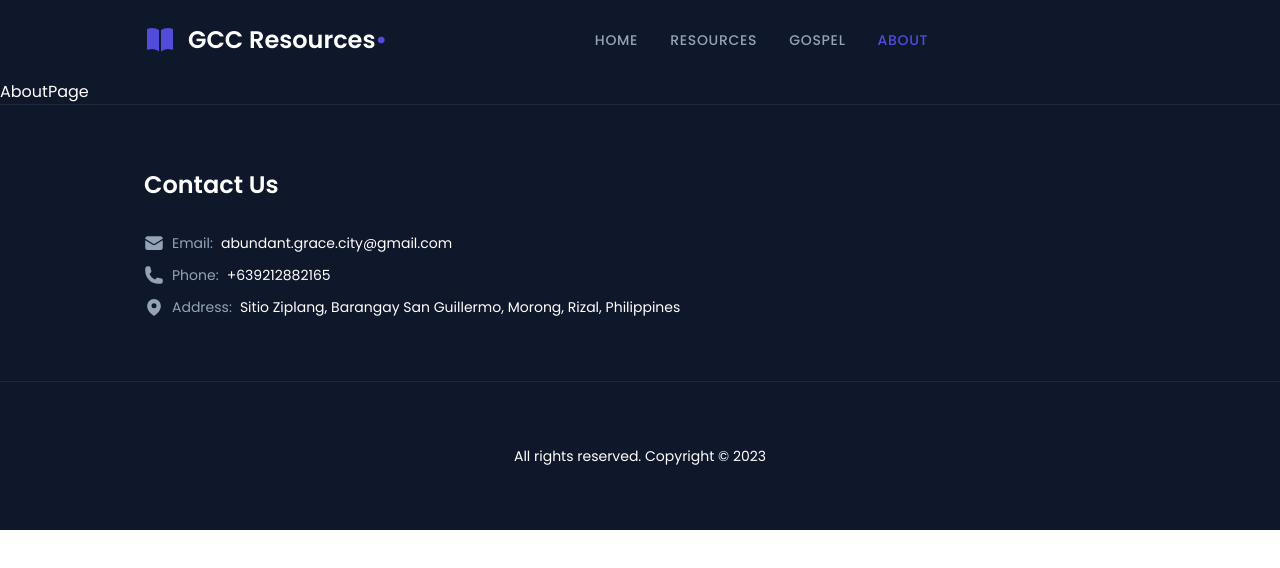
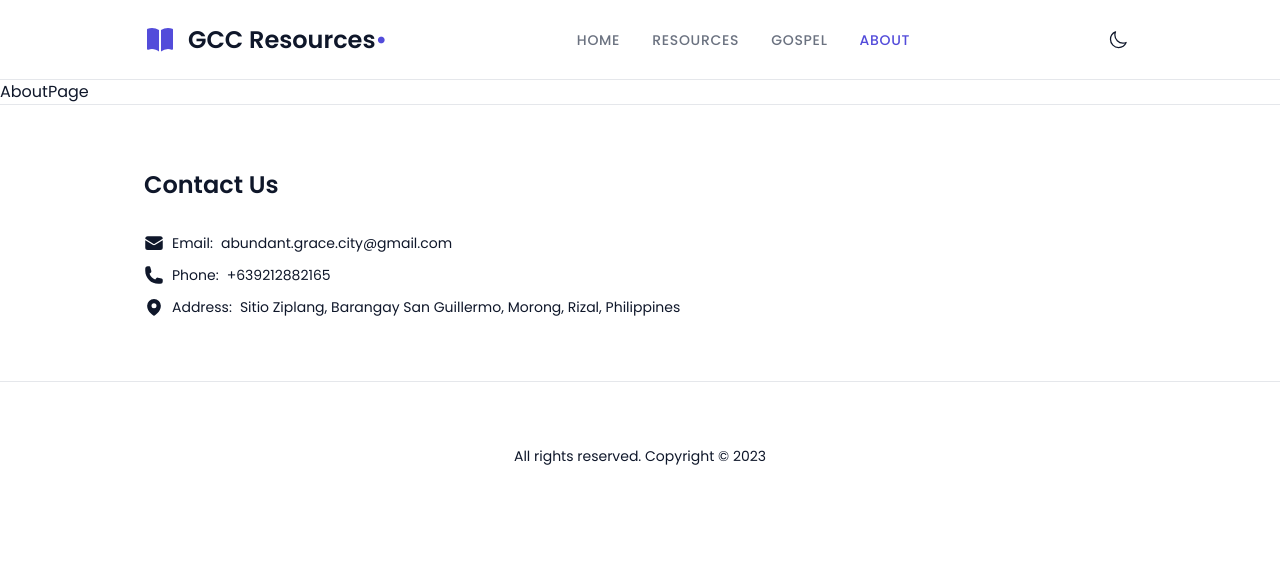
Before and after one commit to engrjeff/gcc-site, a Next.js app: page /about in a window 1280 px wide. Shown: the top 568 px of the page. Built offline with nearby package versions, Linux system fonts and the light colour scheme.

Commit message:
apply dark mode

```diff
--- a/src/components/Footer.tsx
+++ b/src/components/Footer.tsx
@@ -27,33 +27,33 @@ const footerLinks = [
 
 function Footer() {
   return (
-    <footer className='bg-slate-900 text-white border-t border-slate-800 text-sm'>
+    <footer className='dark:bg-slate-900 dark:text-white border-t border-gray-200 dark:border-slate-800 text-sm'>
       <div className='container mx-auto max-w-6xl flex py-16'>
         <ul className='space-y-3'>
           <li className='mb-8'>
             <p className='text-2xl font-semibold'>Contact Us</p>
           </li>
-          <li className='flex items-center gap-2 text-slate-400'>
+          <li className='flex items-center gap-2 dark:text-slate-400'>
             <EnvelopeIcon className='w-5 h-5' />
             <span>Email: </span>
             <a
               href='mailto:abundant.grace.city@gmail.com'
-              className='text-white'
+              className='dark:text-white'
             >
               <span>abundant.grace.city@gmail.com</span>
             </a>
           </li>
-          <li className='flex items-center gap-2 text-slate-400'>
+          <li className='flex items-center gap-2 dark:text-slate-400'>
             <PhoneIcon className='w-5 h-5' />
             <span>Phone: </span>
-            <a href='tel:+639212882165' className='text-white'>
+            <a href='tel:+639212882165' className='dark:text-white'>
               <span>+639212882165</span>
             </a>
           </li>
-          <li className='flex md:items-center gap-2 text-slate-400'>
+          <li className='flex md:items-center gap-2 dark:text-slate-400'>
             <MapPinIcon className='w-5 h-5' />
             <span>Address: </span>
-            <span className='text-white'>
+            <span className='dark:text-white'>
               <span>
                 Sitio Ziplang, Barangay San Guillermo, Morong, Rizal,
                 Philippines
@@ -62,7 +62,7 @@ function Footer() {
           </li>
         </ul>
       </div>
-      <div className='py-16 border-t border-slate-800 text-center'>
+      <div className='py-16 border-t border-gray-200 dark:border-slate-800 text-center'>
         <p>All rights reserved. Copyright &copy; {new Date().getFullYear()}</p>
       </div>
     </footer>
--- a/src/components/Header.tsx
+++ b/src/components/Header.tsx
@@ -12,7 +12,7 @@ function Header() {
     href === "/" ? router.pathname === href : router.pathname.includes(href);
 
   return (
-    <header className='sticky top-0 left-0 z-20 h-20 w-full bg-coolnavy text-white'>
+    <header className='sticky top-0 left-0 z-20 h-20 w-full dark:bg-coolnavy dark:text-white bg-white text-coolnavy px-3 border-b border-gray-200 dark:border-slate-800'>
       <nav className='container max-w-6xl flex h-full items-center'>
         <Link
           href='/'
@@ -33,7 +33,7 @@ function Header() {
                   "text-sm font-medium uppercase tracking-wider transition-colors",
                   isActive(item.path)
                     ? "text-primary hover:text-primary"
-                    : "text-slate-400 hover:text-white"
+                    : "text-gray-500 dark:text-slate-400 hover:text-primary dark:hover:text-white"
                 )}
               >
                 {item.label}
@@ -41,6 +41,9 @@ function Header() {
             </li>
           ))}
         </ul>
+        <div className='ml-auto'>
+          <ThemeToggle />
+        </div>
       </nav>
     </header>
   );
--- a/src/components/MediaListItem.tsx
+++ b/src/components/MediaListItem.tsx
@@ -23,8 +23,8 @@ function MediaListItem(props: MediaListItemProps) {
   } = props;
 
   return (
-    <div className='flex md:items-center gap-4 lg:gap-10 px-2 md:px-4 py-2 hover:bg-slate-800 rounded-lg group'>
-      <span className='text-xl lg:text-2xl font-bold text-slate-600'>
+    <div className='flex md:items-center gap-4 lg:gap-10 px-2 md:px-4 py-2 hover:bg-gray-100 dark:hover:bg-slate-800 rounded-lg group'>
+      <span className='text-xl lg:text-2xl font-bold text-gray-300 dark:text-slate-600'>
         {index < 10 ? "0" + (index + 1) : index + 1}
       </span>
       <div className='w-14 h-14 md:w-16 md:h-16 aspect-square relative'>
@@ -38,7 +38,7 @@ function MediaListItem(props: MediaListItemProps) {
       </div>
       <div className='space-y-1 md:space-y-2'>
         <h3 className='font-medium text-sm md:text-base'>{title}</h3>
-        <div className='flex md:items-center flex-col md:flex-row text-xs md:text-sm text-slate-300'>
+        <div className='flex md:items-center flex-col md:flex-row text-xs md:text-sm text-gray-500 dark:text-slate-300'>
           <p>{subtitle}</p>
           {subtitle2 ? (
             <>
--- a/src/components/MobileMenu.tsx
+++ b/src/components/MobileMenu.tsx
@@ -25,7 +25,7 @@ function MobileMenu() {
     href === "/" ? router.pathname === href : router.pathname.includes(href);
 
   return (
-    <nav className='h-14 w-full bg-slate-900 fixed bottom-0 left-0 z-10 shadow-md border-t border-slate-800 md:hidden'>
+    <nav className='h-14 w-full dark:bg-slate-900 bg-white fixed bottom-0 left-0 z-10 shadow-md border-t border-gray-200 dark:border-slate-800 md:hidden'>
       <ul className='flex'>
         {appLinks.map((linkItem) => (
           <li key={linkItem.label} className='flex-1'>
@@ -33,7 +33,9 @@ function MobileMenu() {
               href={linkItem.path}
               className={cn(
                 "flex flex-col items-center justify-center h-full min-w-[80px] px-3 pt-2 pb-3",
-                isActive(linkItem.path) ? "text-indigo-400" : "text-slate-400"
+                isActive(linkItem.path)
+                  ? "dark:text-indigo-400 text-primary"
+                  : "dark:text-slate-400 text-gray-500"
               )}
             >
               <span>{iconMap[linkItem.label]}</span>
--- /dev/null
+++ b/src/components/SermonCard.tsx
@@ -0,0 +1,25 @@
+import { Sermon } from "@/services/sermons";
+import CardImage from "./CardImage";
+
+const SermonCard = ({ sermon }: { sermon: Sermon }) => {
+  return (
+    <div className='overflow-hidden rounded-lg bg-white border border-gray-300 dark:border-slate-800 dark:bg-slate-800 dark:shadow group'>
+      <CardImage src={sermon.thumbnailUrl} alt={sermon.title} />
+      <div className='p-4 md:p-6'>
+        <div>
+          <h2 className='font-medium mb-2 group-hover:text-primary'>
+            {sermon.title}
+          </h2>
+          <p className='text-xs text-gray-500 dark:text-slate-300 mb-1'>
+            {sermon.series}
+          </p>
+          <p className='text-xs text-gray-500 dark:text-slate-300'>
+            {sermon.recordingDate}
+          </p>
+        </div>
+      </div>
+    </div>
+  );
+};
+
+export default SermonCard;
--- a/src/components/ThemeToggle.tsx
+++ b/src/components/ThemeToggle.tsx
@@ -1,5 +1,5 @@
 import { useTheme } from "next-themes";
-import { MoonIcon, SunIcon } from "@heroicons/react/24/solid";
+import { MoonIcon, SunIcon } from "@heroicons/react/24/outline";
 
 function ThemeToggle() {
   const { systemTheme, theme, setTheme } = useTheme();
@@ -13,12 +13,12 @@ function ThemeToggle() {
     <button
       onClick={toggleTheme}
       aria-label={isDark ? "light mode" : "dark mode"}
-      className='p-2 hover:bg-slate-200 dark:hover:bg-slate-800 rounded-full'
+      className='p-2 hover:bg-gray-200 dark:hover:bg-slate-800 rounded-full'
     >
       {isDark ? (
         <SunIcon className='w-5 h-5' />
       ) : (
-        <MoonIcon className='w-4 h-4' />
+        <MoonIcon className='w-5 h-5' />
       )}
     </button>
   );
--- a/src/pages/_app.tsx
+++ b/src/pages/_app.tsx
@@ -40,7 +40,9 @@ export default function App({ Component, pageProps }: AppProps) {
   }, [router.events]);
 
   return (
-    <div className={`${poppins.variable} bg-coolnavy font-sans text-white`}>
+    <div
+      className={`${poppins.variable} dark:bg-coolnavy font-sans dark:text-white bg-white text-coolnavy`}
+    >
       <Head>
         <title>Grace City Church</title>
         <meta
--- a/src/services/sermons.ts
+++ b/src/services/sermons.ts
@@ -6,6 +6,22 @@ export const getSermons = async () => {
   const sermons = await supabase
     .from("sermon")
     .select()
+    .order("recordingDate", { ascending: false });
+
+  return {
+    ...sermons,
+    data: sermons.data?.map((d) => ({
+      ...d,
+      recordingDate: formatDate(d.recordingDate),
+    })),
+  };
+};
+
+export const getRecentSermons = async () => {
+  const sermons = await supabase
+    .from("sermon")
+    .select()
+    .limit(3)
     .order("recordingDate", { ascending: false });
 
   return {
```
Also changed, not shown: src/components/AudioPlayer.tsx (+15 -5 lines), src/pages/index.tsx (+27 -4 lines), src/pages/resources/[id].tsx (+5 -5 lines), src/pages/resources/index.tsx (+4 -19 lines).
